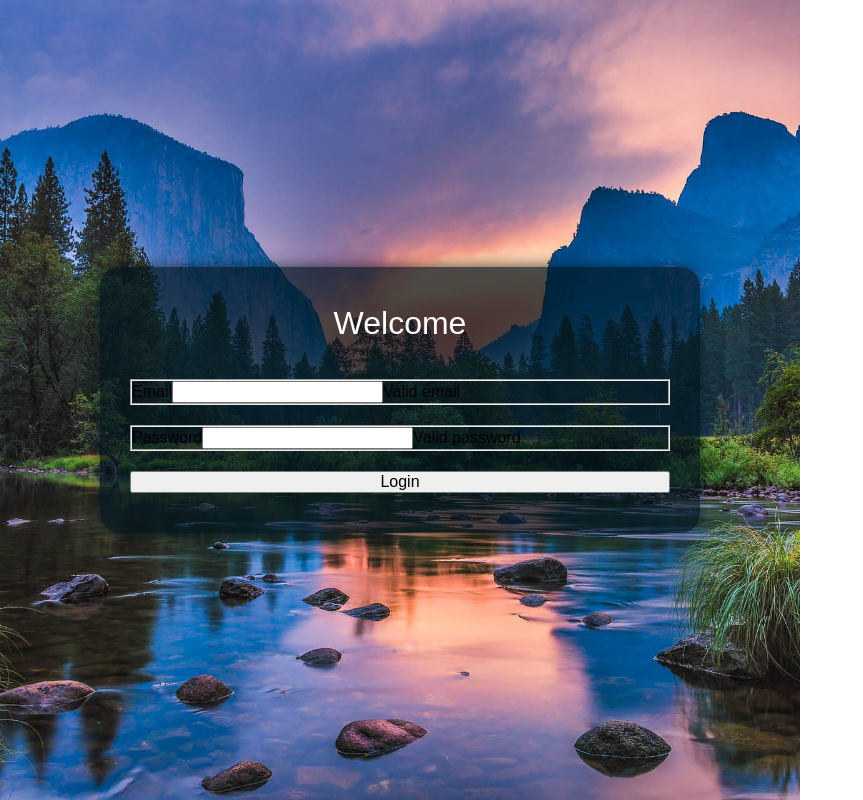
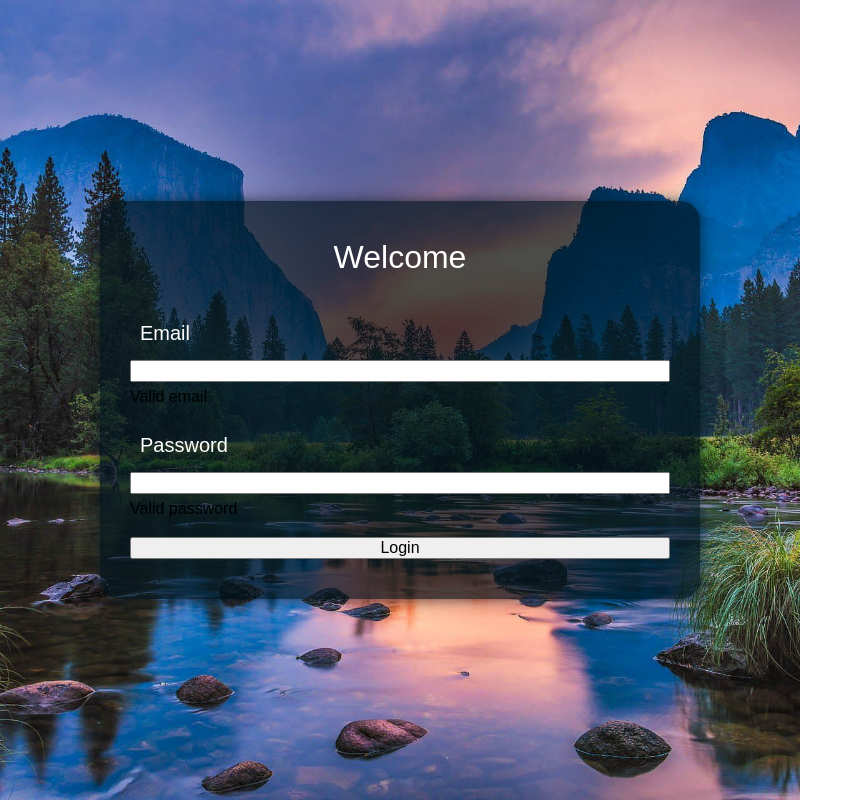
Before and after one commit to Vy187/login_screen, a React (Vite) app: page / in a window 1280 px wide. Shown: the whole page, without its empty margins (0-863 px from the left). Built offline with nearby package versions, Linux system fonts and the light colour scheme.

Commit message:
style: styled the form's input

```diff
--- a/src/components/Login/styles.css
+++ b/src/components/Login/styles.css
@@ -39,3 +39,26 @@
     gap             : 20px;
     margin-top      : 40px;
 }
+
+.input-group {
+    display         : flex;
+    flex-direction  : column;
+    gap             : 7px;
+    border-style    : none;
+}
+
+.input-group label {
+    --color         : hsl(var(--primary-light-hsl), .7);
+    font-size       : 1.25rem;
+    padding         : .5em;
+    background-color: hsl(var(--color), .3);
+    border          : none;
+    outline         : none;
+    border-radius   : .25em;
+    color           : white;
+    font-weight     : lighter;
+}
+
+.input-group input:focus {
+    box-shadow: 0 0 0 1px hsl(var(--primary-hsl));
+}
```
